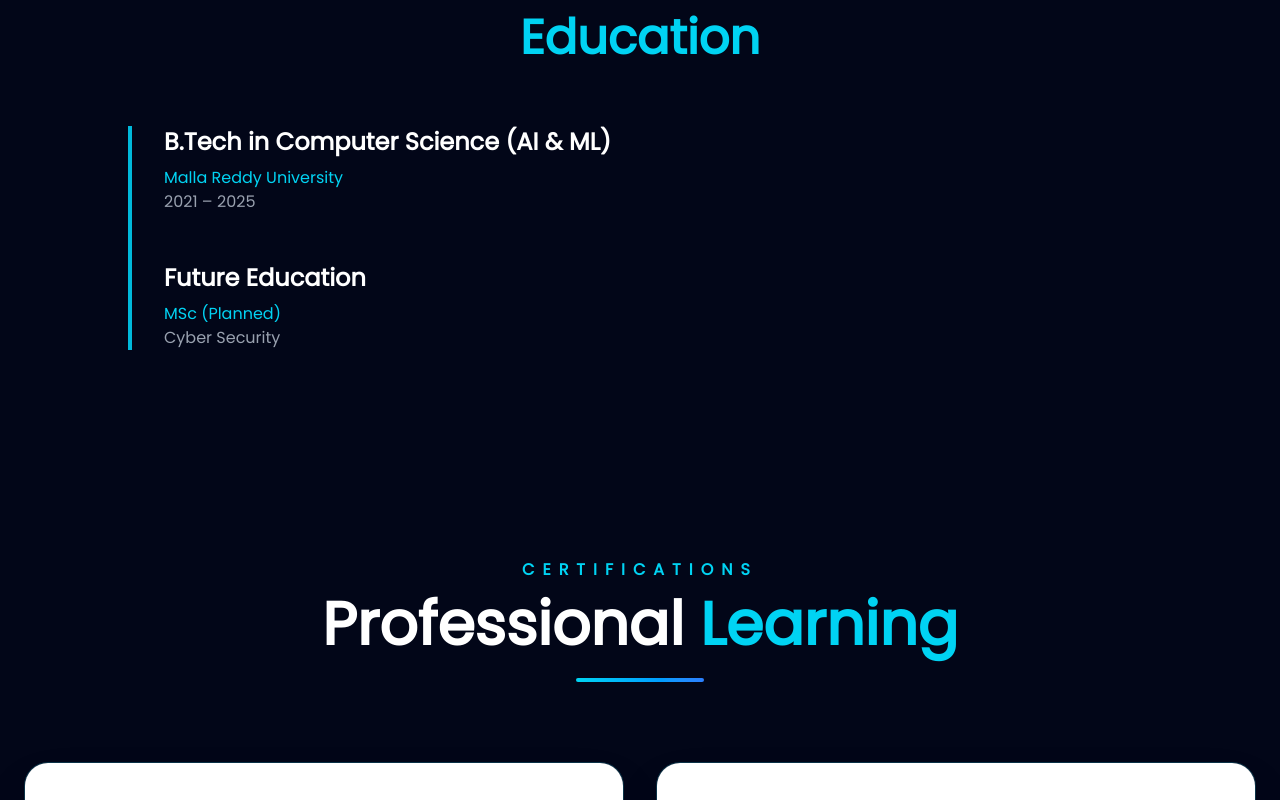
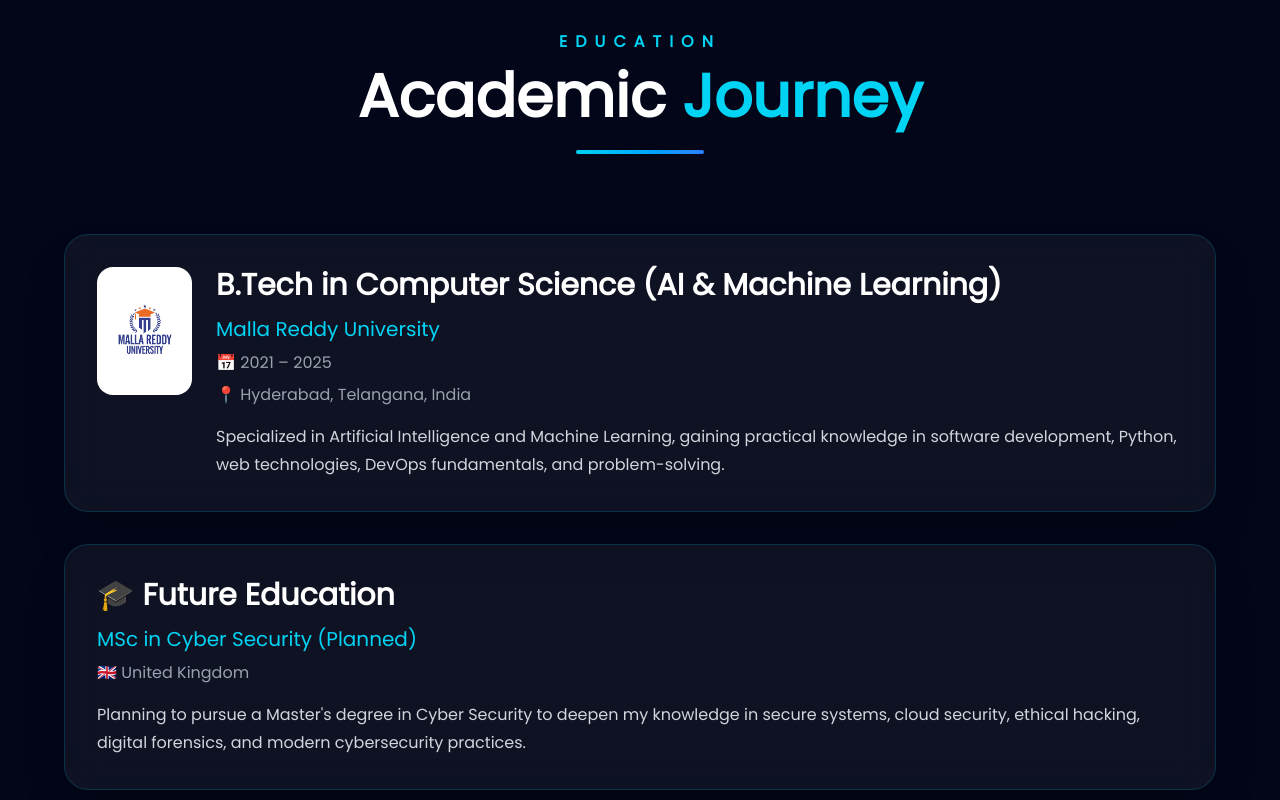
Before and after one commit to MALGIREDDY/portfolio, a React app: page / in a window 1280 px wide. Shown: the part 3780-4580 px from the top of the page. Built offline with nearby package versions, Linux system fonts and the light colour scheme; the HTML template or start-up script is replaced by a standard one.

Commit message:
Update Education section

```diff
--- a/src/components/Education.jsx
+++ b/src/components/Education.jsx
@@ -1,56 +1,117 @@
 import { motion } from "framer-motion";
+import mallareddyLogo from "../assets/logos/mallareddy.png";
 
 function Education() {
   return (
     <section
       id="education"
-      className="bg-slate-950 text-white py-24 px-6"
+      className="bg-slate-950 text-white py-28 px-6"
     >
-      <div className="max-w-5xl mx-auto">
+      <div className="max-w-6xl mx-auto">
 
-        <motion.h2
+        {/* Heading */}
+
+        <motion.div
           initial={{ opacity: 0, y: -40 }}
           whileInView={{ opacity: 1, y: 0 }}
           transition={{ duration: 0.8 }}
-          className="text-5xl font-bold text-center text-cyan-400 mb-16"
+          className="text-center mb-20"
         >
-          Education
-        </motion.h2>
 
-        <div className="border-l-4 border-cyan-500 pl-8 space-y-12">
+          <p className="uppercase tracking-[8px] text-cyan-400 font-semibold">
+            EDUCATION
+          </p>
+
+          <h2 className="text-5xl md:text-6xl font-black mt-3">
+            Academic
+            <span className="text-cyan-400"> Journey</span>
+          </h2>
+
+          <div className="w-32 h-1 bg-gradient-to-r from-cyan-400 to-blue-500 rounded-full mx-auto mt-6"></div>
+
+        </motion.div>
+
+        <div className="space-y-8">
+
+          {/* B.Tech */}
 
           <motion.div
-            initial={{ opacity: 0, x: -40 }}
-            whileInView={{ opacity: 1, x: 0 }}
+            initial={{ opacity: 0, y: 40 }}
+            whileInView={{ opacity: 1, y: 0 }}
+            whileHover={{ y: -5 }}
+            transition={{ duration: 0.6 }}
+            className="bg-white/5 backdrop-blur-xl border border-cyan-500/20 rounded-3xl p-8 shadow-2xl hover:border-cyan-400 transition-all duration-500"
           >
-            <h3 className="text-2xl font-bold">
-              B.Tech in Computer Science (AI & ML)
+
+            <div className="flex flex-col md:flex-row items-center md:items-start gap-6">
+
+              <div className="bg-white rounded-2xl p-4">
+                <img
+                  src={mallareddyLogo}
+                  alt="Mallareddy University"
+                  className="w-24 h-24 object-contain"
+                />
+              </div>
+
+              <div>
+
+                <h3 className="text-3xl font-bold">
+                  B.Tech in Computer Science (AI & Machine Learning)
                 </h3>
 
-            <p className="text-cyan-400 mt-2">
+                <p className="text-cyan-400 text-xl mt-3">
                   Malla Reddy University
                 </p>
 
-            <p className="text-gray-400">
-              2021 – 2025
+                <p className="text-gray-400 mt-2">
+                  📅 2021 – 2025
                 </p>
+
+                <p className="text-gray-400 mt-2">
+                  📍 Hyderabad, Telangana, India
+                </p>
+
+                <p className="text-gray-300 mt-4 leading-7">
+                  Specialized in Artificial Intelligence and Machine Learning,
+                  gaining practical knowledge in software development,
+                  Python, web technologies, DevOps fundamentals,
+                  and problem-solving.
+                </p>
+
+              </div>
+
+            </div>
+
           </motion.div>
 
+          {/* Future Education */}
+
           <motion.div
-            initial={{ opacity: 0, x: -40 }}
-            whileInView={{ opacity: 1, x: 0 }}
+            initial={{ opacity: 0, y: 40 }}
+            whileInView={{ opacity: 1, y: 0 }}
+            whileHover={{ y: -5 }}
+            transition={{ duration: 0.6 }}
+            className="bg-white/5 backdrop-blur-xl border border-cyan-500/20 rounded-3xl p-8 shadow-2xl hover:border-cyan-400 transition-all duration-500"
           >
-            <h3 className="text-2xl font-bold">
-              Future Education
+
+            <h3 className="text-3xl font-bold">
+              🎓 Future Education
             </h3>
 
-            <p className="text-cyan-400 mt-2">
-              MSc (Planned)
+            <p className="text-cyan-400 text-xl mt-3">
+              MSc in Cyber Security (Planned)
             </p>
 
-            <p className="text-gray-400">
-               Cyber Security
+            <p className="text-gray-400 mt-2">
+              🇬🇧 United Kingdom
             </p>
+
+            <p className="text-gray-300 mt-4 leading-7">
+              Planning to pursue a Master's degree in Cyber Security
+              to deepen my knowledge in secure systems, cloud security,
+              ethical hacking, digital forensics, and modern cybersecurity practices.
+            </p>
+
           </motion.div>
 
         </div>
```
Also changed, not shown: src/assets/logos/mallareddy.png (added). Lines whose indentation alone changed are shown as unchanged.
